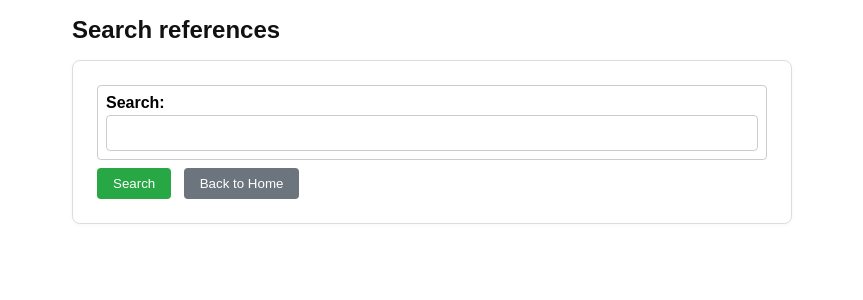
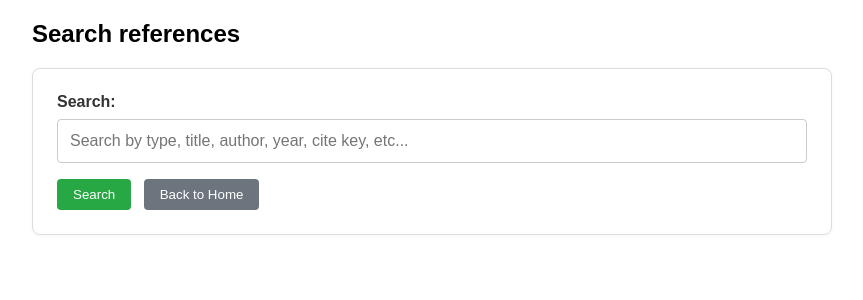
Before and after one commit to macabre-cs/ohtu-miniprojekti, a Flask app: page /search_references in a window 1280 px wide. Shown: the top 300 px of the page, without its empty margins (208-1071 px from the left). Run offline with Flask 3, Linux system fonts and the light colour scheme; some libraries are stand-ins or nearby versions.

Commit message:
Enhance search form ux

```diff
--- a/src/static/main.css
+++ b/src/static/main.css
@@ -93,6 +93,45 @@ body {
   box-sizing: border-box;
 
   align-self: center;
+}
+
+/* ================================
+   SEARCH BAR STYLES
+================================ */
+.search-container {
+  background: #ffffff;
+  border: 1px solid var(--border-form);
+  border-radius: 8px;
+  box-shadow: 0 1px 4px rgba(0, 0, 0, 0.04);
+  padding: 1.5rem;
+  margin-bottom: 1.5rem;
+}
+
+.search-field {
+  margin-bottom: 1rem;
+}
+
+.search-field label {
+  display: block;
+  margin-bottom: 0.5rem;
+  font-weight: 600;
+  font-size: 1rem;
+  color: #333333;
+}
+
+.search-field input {
+  width: 100%;
+  padding: 0.75rem;
+  border: 1px solid var(--border-light);
+  border-radius: 4px;
+  box-sizing: border-box;
+  font-size: 1rem;
+}
+
+.search-field input:focus {
+  border-color: var(--focus-color);
+  outline: none;
+  box-shadow: 0 0 5px rgba(0, 123, 255, 0.5);
 }
 
 /* ================================
--- a/src/templates/search_references.html
+++ b/src/templates/search_references.html
@@ -1,13 +1,14 @@
 {% extends "layout.html" %} {% block title %} Search references {% endblock %}
 {% block body %}
 
-<h2 class="head-form">Search references</h2>
+<h2>Search references</h2>
 
-<form class="form" action="/search_references" method="get">
+<div class="search-container">
+  <form action="/search_references" method="get">
 
-  <div class="form-field">
+    <div class="search-field">
       <label for="query">Search:</label>
-    <input type="text" name="query" value="{{ query or '' }}" />
+      <input type="text" name="query" id="query" value="{{ query or '' }}" placeholder="Search by type, title, author, year, cite key, etc..." />
     </div>
 
     <button class="btn-create" type="submit">Search</button>
@@ -15,6 +16,7 @@
       Back to Home
     </button>
   </form>
+</div>
 
 {% if query %}
 <h3>Search results: {{ results|length }}</h3>
```
Lines whose indentation alone changed are shown as unchanged.
